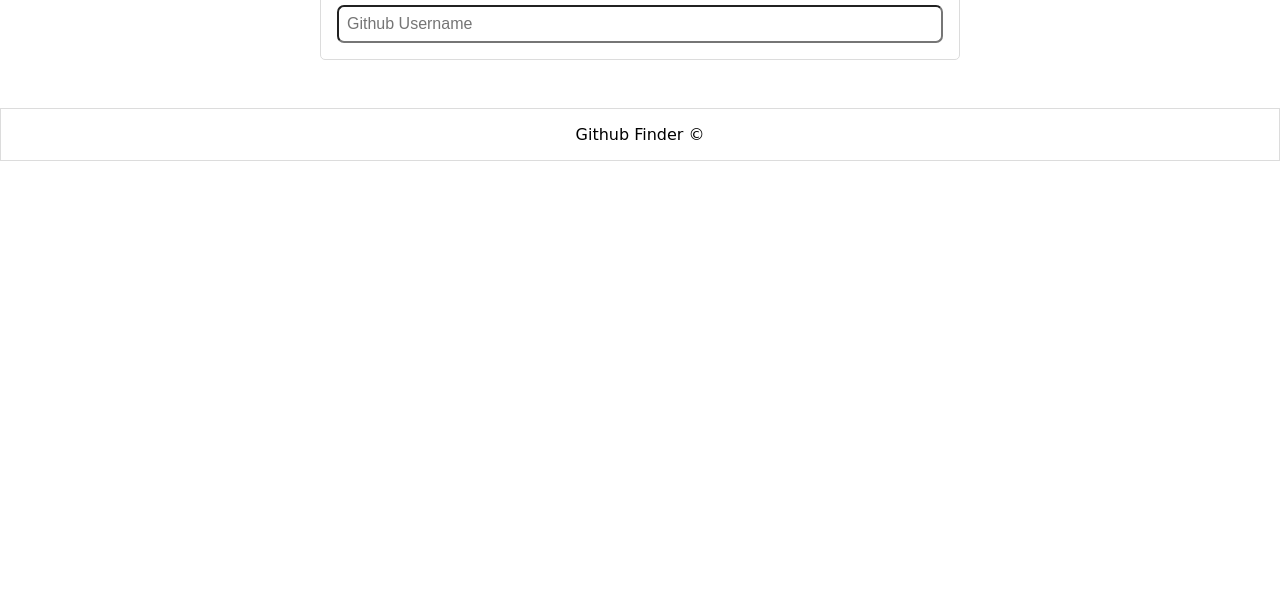
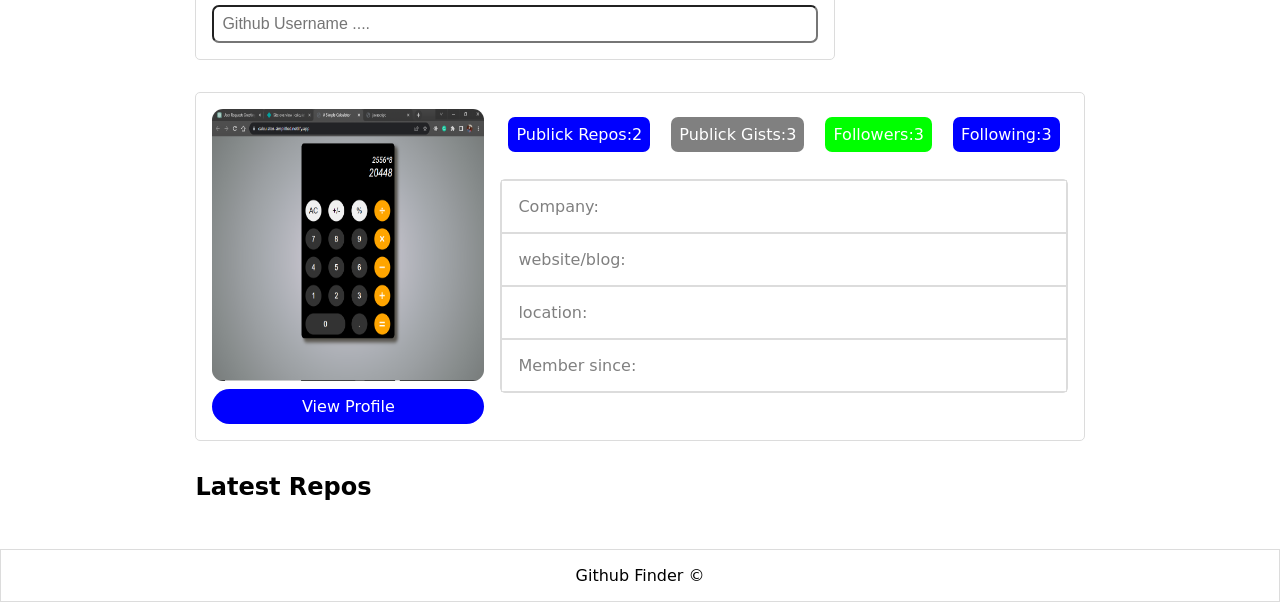
Before and after one commit to Cham-X/hamzatronic-IT, a plain HTML site: page fetch api/githubFinder.html in a window 1280 px wide. Shown: the part 233-835 px from the top of the page. Before the commit the page ends 800 px from the top, so only its background shows below. Drawn offline with Linux system fonts and the light colour scheme.

Commit message:
fetch api updated

```diff
--- /dev/null
+++ b/fetch api/app.js
@@ -0,0 +1,23 @@
+const github = new Github();
+const ui = new UI
+
+const searchUser = document.getElementById("search-user");
+
+searchUser.addEventListener("keyup", (e) => {
+    const userText = e.target.value;
+
+    if (userText !== "") {
+
+        github.getUser(userText)
+        .then(data => {
+            if (data.profile.message === "Not Found") {
+                //showalert
+            } else {
+                ui.showProfile(data)
+            }
+        })
+
+    } else {
+        //clear user
+    }
+})
--- a/fetch api/githubFinder.css
+++ b/fetch api/githubFinder.css
@@ -36,7 +36,7 @@ form{
     padding: 1rem;
     margin-top: 5rem;
     gap: 1rem;
-    width: 40rem;
+    max-width: 40rem;
 }
 
 .inputDiv{
@@ -59,6 +59,85 @@ input{
     color: rgb(186, 182, 182);
 }
 
+.profile{
+    display: flex;
+    align-items: flex-start;
+    justify-content: center;
+    margin: 2rem 0;
+    gap: 1rem;
+    border: 1px solid gainsboro;
+    border-radius: 5px;
+    padding: 1rem;
+ }
+
+ @media screen and (max-width:800px) {
+    .profile{
+        flex-direction: column;
+        align-items: center;
+    }
+ }
+
+
+.image-container{
+    display: flex;
+    flex-direction: column;
+    align-items: center;
+    justify-content: center;
+    gap: 0.5rem;
+    max-width: 40rem;
+    width: 17rem;
+}
+
+ul{
+    list-style: none;
+    border: 1px solid gainsboro;
+    border-radius: 5px;
+}
+
+ul li{
+    color: grey;
+    padding: 1rem;
+    border: 1px solid gainsboro;
+}
+
+a{
+    text-decoration: none;
+    padding: 0.5rem 1rem;
+    background-color: blue;
+    color: #fff;
+    border-radius: 5rem;
+    width: 100%;
+    text-align: center;
+}
+
+.image-container img{
+    width: 100%;
+    height: 17rem;
+    border-radius: 11px;
+}
+
+.link-container{
+    color: #fff;
+}
+
+.link-container span{
+    border-radius: 7px;
+    padding: 0.5rem;
+    margin: 0.5rem;
+    display: inline-block;
+}
+
+.link-container span:nth-child(1),
+.link-container span:nth-child(4){
+  background: blue;
+}
+.link-container span:nth-child(2){
+  background: gray;
+}
+.link-container span:nth-child(3){
+  background: lime;
+}
+
 footer{
     padding: 1rem;
     width: 100%;
--- a/fetch api/githubFinder.html
+++ b/fetch api/githubFinder.html
@@ -16,14 +16,48 @@
                 <h1>Search Github Users</h1>
                 <div class="inputDiv">
                     <label>Enter a name to search a user's profile and repo </label>
-                    <input type="text"  id="search-user" placeholder="Github Username">
+                    <input type="text"  id="search-user" placeholder="Github Username ....">
                 </div>
             </form>
+            <div class="profile">
+                <div class="image-container">
+                    <img src="/Screenshot (92).png" alt="profile image">
+                  <a href="" target="_blank">View Profile</a>
+                </div>
+                <div class="link-container">
+                    <span>
+                        Publick Repos:2
+                    </span>
+                    <span>
+                        Publick Gists:3
+                    </span>
+                    <span>
+                        Followers:3
+                    </span>
+                    <span>
+                        Following:3
+                    </span>
+                    <br><br>
+                    <ul>
+                        <li>Company:</li>
+                        <li>website/blog:</li>
+                        <li>location:</li>
+                        <li>Member since:</li>
+                    </ul>
+                                </div>
+
+            </div>
+            <h2>Latest Repos</h2>
+            <div id="repos"></div>
         </main>
+
+
         <footer>
             Github Finder &copy;
         </footer>
     </div>
     <script src="/githubFinder.js"></script>
+    <script src="/ui.js"></script>
+    <script src="/app.js"></script>
 </body>
 </html>
--- a/fetch api/githubFinder.js
+++ b/fetch api/githubFinder.js
@@ -0,0 +1,16 @@
+class Github{
+    constructor() {
+        this.client_id = "755214ee50b7edd9fd60";
+        this.client_secret = "56a730f5c15dbc2c961dadff66c6251344abf01c"
+    }
+
+    async getUser(user) {
+        const profileResponse = await fetch(`https://api.github.com/users/${user}?client_id=${this.client_id}&client_secret=${this.client_secret}`);
+
+        const profile = await profileResponse.json();
+
+        return {
+            profile
+        }
+    }
+}
--- /dev/null
+++ b/fetch api/ui.js
@@ -0,0 +1,10 @@
+class UI{
+    constructor() {
+        this.profile = document.querySelector(".profile");
+    }
+
+    showProfile(user) {
+
+        console.log(user)
+    }
+}
```
Also changed, not shown: Guess Game/guessGame.css (renamed from fetch api/Guess Game/guessGame.css), Guess Game/guessGame.html (renamed from fetch api/Guess Game/guessGame.html), Guess Game/guessGame.js (renamed from fetch api/Guess Game/guessGame.js), fetch api/Screenshot (92).png (added).
